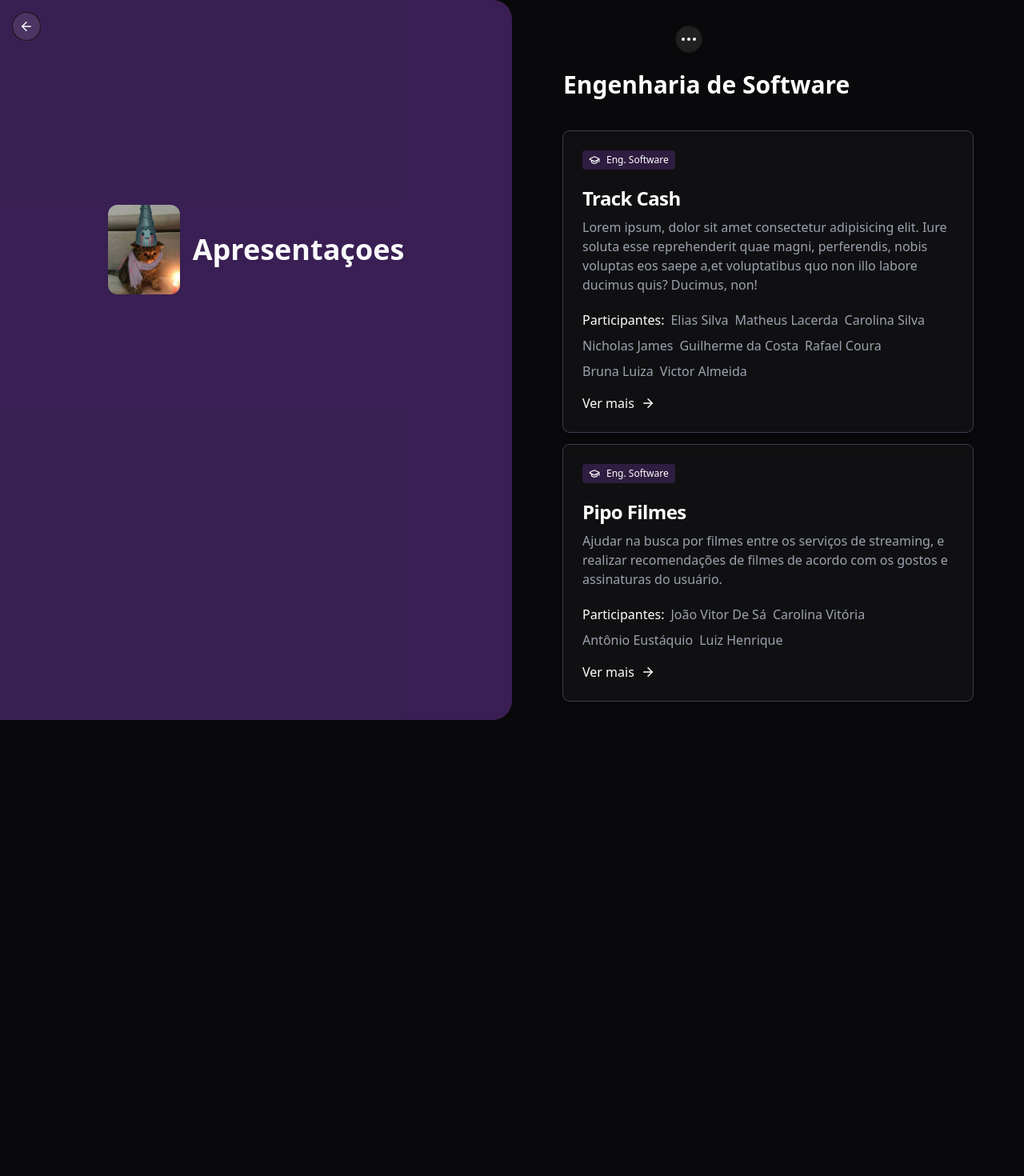
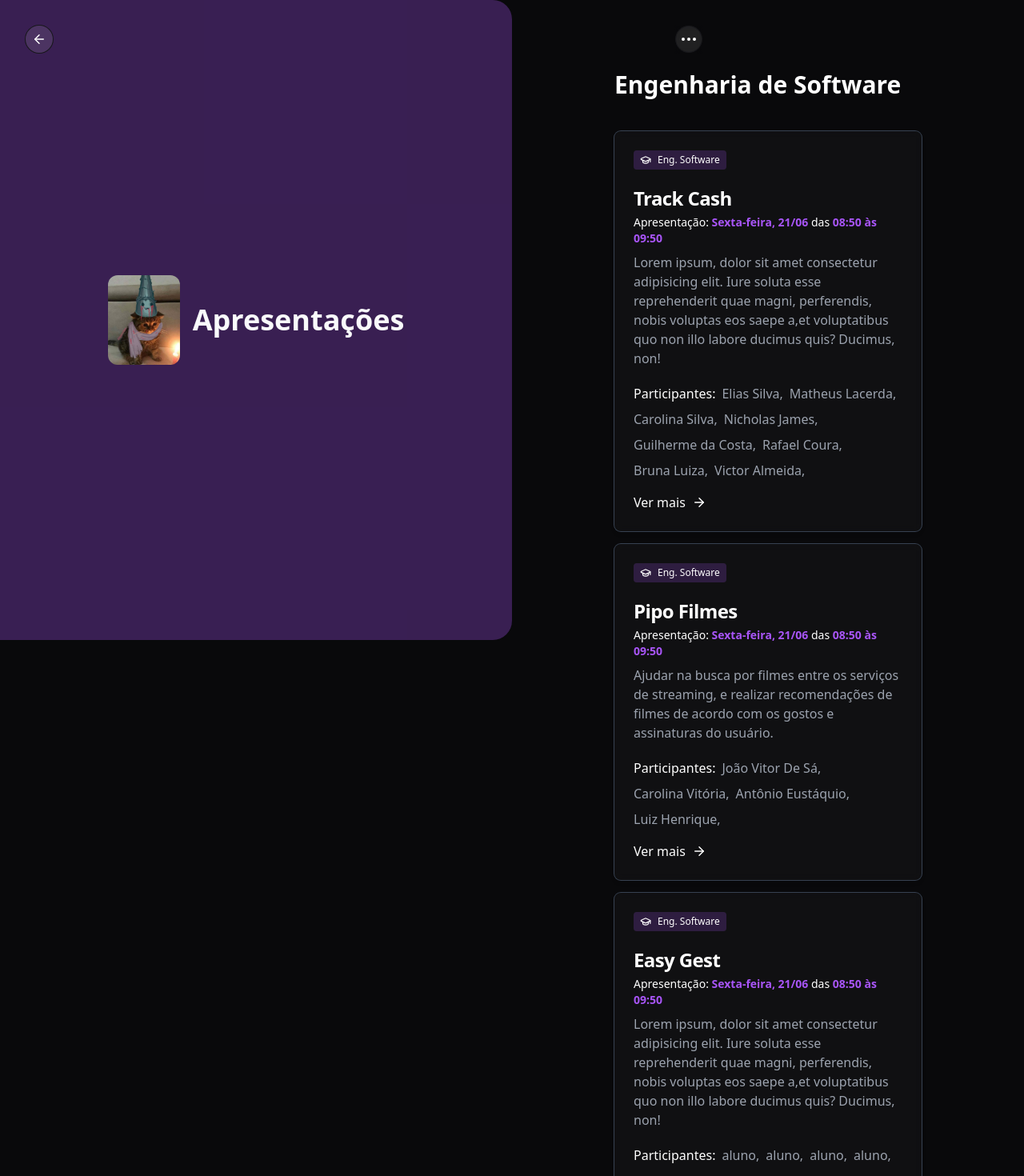
Before and after one commit to rodrigueslucas062/exp-una, a Next.js app: page /apresentacoes in a window 1280 px wide. Shown: the top 1470 px of the page at 80% size. Before the commit the page ends 900 px from the top, so only its background shows below. Built offline with nearby package versions, Linux system fonts and the light colour scheme; what tailwindcss-animated would draw is missing.

Commit message:
🎨Layout adjustments and improvements

```diff
--- a/src/components/apresentacoes/Apresentacoes.jsx
+++ b/src/components/apresentacoes/Apresentacoes.jsx
@@ -6,42 +6,60 @@ import ApresentacaoDados from "./ListaApresentacoes";
 import { useInViewHook } from "@/utils/hooks/use-in-view.hook";
 
 export function ApresentacoesLista() {
-    const {ref, inView} = useInViewHook(0.5);
+    const { ref, inView } = useInViewHook(0.5);
 
     return (
         <section id="apresentacoesLista" className="flex max-md:flex-col h-full min-h-screen">
             <div className="text-white md:hidden bg-purple-500/[0.3] pt-12 rounded-b-3xl text-center">
                 <div className="flex gap-4 items-center justify-center py-16">
-                    <button className="absolute left-4 top-8 z-20 bg-gray-100/10 p-1 rounded-full text-white ring-1 ring-zinc-900">
+                    <button className="absolute left-4 top-[36px] z-20 bg-gray-100/10 p-1 rounded-full text-white ring-1 ring-zinc-900">
                         <Link href='/'>
                             <ArrowLeft />
                         </Link>
                     </button>
                     <Image src={Logo} width={90} height={120} className='rounded-xl' />
                     <h2 className="text-center text-4xl font-bold leading-9 text-gray-50">
-                       Apresentações
+                        Apresentações
                     </h2>
                 </div>
             </div>
 
-            <div className="max-md:hidden text-white bg-purple-500/[0.3] rounded-r-3xl w-1/2">
-                <div className="flex gap-4 items-center justify-center mt-[40%]">
-                    <button className="absolute left-4 top-4 z-20 bg-gray-100/10 p-2 rounded-full text-white ring-1 ring-zinc-900">
+            <div className="hidden md:flex fixed h-full w-1/2 text-white bg-purple-500/[0.3] rounded-r-3xl">
+                <div className="flex gap-4 items-center justify-center w-full">
+                    <button className="absolute left-8 top-8 z-50 bg-gray-100/10 p-2 rounded-full text-white ring-1 ring-zinc-900">
                         <Link href='/'>
                             <ArrowLeft size={18} />
                         </Link>
                     </button>
                     <Image src={Logo} width={90} height={120} className='rounded-xl' />
-                    <h2 className="text-center text-4xl font-bold leading-9 mt-1/2 text-gray-50">
-                        Apresentaçoes
+                    <h2 className="text-center text-4xl font-bold leading-9 text-gray-50">
+                        Apresentações
                     </h2>
                 </div>
             </div>
 
-            <section id="engenhariaSoftware" className="md:w-1/2 p-6 lg:px-16 text-white space-y-4">
-                <h1 ref={ref} className={`mb-10 md:mt-16 text-3xl font-semibold ${inView && "animate-fade-right"}`}>Engenharia de Software</h1>
-                <ApresentacaoDados />
-            </section>
+            <div className="w-full md:w-1/2 md:ml-[50%] pt-6 px-6 lg:px-16 text-white space-y-4 overflow-y-auto">
+                <section id="engenhariaSoftware" className="lg:px-16 text-white space-y-4">
+                    <h1 ref={ref} className={`mb-10 md:mt-16 text-3xl font-semibold ${inView && "animate-fade-right"}`}>Engenharia de Software</h1>
+                    <ApresentacaoDados />
+                </section>
+
+                <section id="analiseDados" className="lg:px-16 text-white space-y-4">
+                    <h1 ref={ref} className={`mb-10 md:mt-16 text-3xl font-semibold ${inView && "animate-fade-right"}`}>Análise de Dados e BigData</h1>
+                    <ApresentacaoDados />
+                </section>
+
+                <section id="ComputacaoGrafica" className="lg:px-16 text-white space-y-4">
+                    <h1 ref={ref} className={`mb-10 md:mt-16 text-3xl font-semibold ${inView && "animate-fade-right"}`}>Computação Gráfica e RV</h1>
+                    <ApresentacaoDados />
+                </section>
+
+                <section id="ComputacaoGrafica2" className="lg:px-16 text-white space-y-4">
+                    <h1 ref={ref} className={`mb-10 md:mt-16 text-3xl font-semibold ${inView && "animate-fade-right"}`}>Computação Gráfica e RV</h1>
+                    <ApresentacaoDados />
+                </section>
+
+            </div>
         </section>
     )
 }
--- a/src/components/apresentacoes/ListaApresentacoes.js
+++ b/src/components/apresentacoes/ListaApresentacoes.js
@@ -8,15 +8,17 @@ const ApresentacoesInfo = [
     descricao:
       "Lorem ipsum, dolor sit amet consectetur adipisicing elit. Iure soluta esse reprehenderit quae magni, perferendis, nobis voluptas eos saepe a,et voluptatibus quo non illo labore ducimus quis? Ducimus, non!",
     integrantes: [
-      "Elias Silva",
-      "Matheus Lacerda",
-      "Carolina Silva",
-      "Nicholas James",
-      "Guilherme da Costa",
-      "Rafael Coura",
-      "Bruna Luiza",
-      "Victor Almeida",
+      "Elias Silva,",
+      "Matheus Lacerda,",
+      "Carolina Silva,",
+      "Nicholas James,",
+      "Guilherme da Costa,",
+      "Rafael Coura,",
+      "Bruna Luiza,",
+      "Victor Almeida,",
     ],
+    hora: "08:50 às 09:50",
+    dia: "Sexta-feira, 21/06"
   },
   {
     titulo: "Pipo Filmes",
@@ -24,11 +26,41 @@ const ApresentacoesInfo = [
     descricao:
       "Ajudar na busca por filmes entre os serviços de streaming, e realizar recomendações de filmes de acordo com os gostos e assinaturas do usuário.",
     integrantes: [
-      "João Vitor De Sá",
-      "Carolina Vitória",
-      "Antônio Eustáquio",
-      "Luiz Henrique",
+      "João Vitor De Sá,",
+      "Carolina Vitória,",
+      "Antônio Eustáquio,",
+      "Luiz Henrique,",
     ],
+    hora: "08:50 às 09:50",
+    dia: "Sexta-feira, 21/06"
+  },
+  {
+    titulo: "Easy Gest",
+    unidadeCurricular: "Eng. Software",
+    descricao:
+    "Lorem ipsum, dolor sit amet consectetur adipisicing elit. Iure soluta esse reprehenderit quae magni, perferendis, nobis voluptas eos saepe a,et voluptatibus quo non illo labore ducimus quis? Ducimus, non!",
+    integrantes: [
+      "aluno,",
+      "aluno,",
+      "aluno,",
+      "aluno,",
+    ],
+    hora: "08:50 às 09:50",
+    dia: "Sexta-feira, 21/06"
+  },
+  {
+    titulo: "Geek Owl",
+    unidadeCurricular: "Eng. Software",
+    descricao:
+    "Lorem ipsum, dolor sit amet consectetur adipisicing elit. Iure soluta esse reprehenderit quae magni, perferendis, nobis voluptas eos saepe a,et voluptatibus quo non illo labore ducimus quis? Ducimus, non!",
+    integrantes: [
+      "aluno,",
+      "aluno,",
+      "aluno,",
+      "aluno,",
+    ],
+    hora: "08:50 às 09:50",
+    dia: "Sexta-feira, 21/06"
   },
 ];
 
@@ -42,6 +74,8 @@ export default function ApresentacaoDados() {
             descricao={info.descricao}
             unidadeCurricular={info.unidadeCurricular}
             integrantes={info.integrantes}
+            hora={info.hora}
+            dia={info.dia}
           />
         </div>
       ))}
@@ -54,6 +88,8 @@ function ApresentacoesEngSoftware({
   descricao,
   unidadeCurricular,
   integrantes = [],
+  hora,
+  dia
 }) {
   const {ref, inView} = useInViewHook(0.1);
   return (
@@ -64,9 +100,10 @@ function ApresentacoesEngSoftware({
           {unidadeCurricular}
         </span>
       </div>
-      <h2 className="mb-2 text-2xl font-bold tracking-tight text-white">
-        {titulo}
-      </h2>
+      <div className="space-y-1 mb-2">
+      <h2 className="text-2xl font-bold tracking-tight text-white">{titulo}</h2>
+      <p className="text-sm">Apresentação: <span className="text-purple-500 font-semibold">{dia}</span> das <span className="text-purple-500 font-semibold">{hora}</span></p>
+      </div>
       <p className="mb-5 font-light text-gray-400">{descricao}</p>
       <div className="flex justify-between items-center">
         <div className="flex flex-col space-y-4">
```
